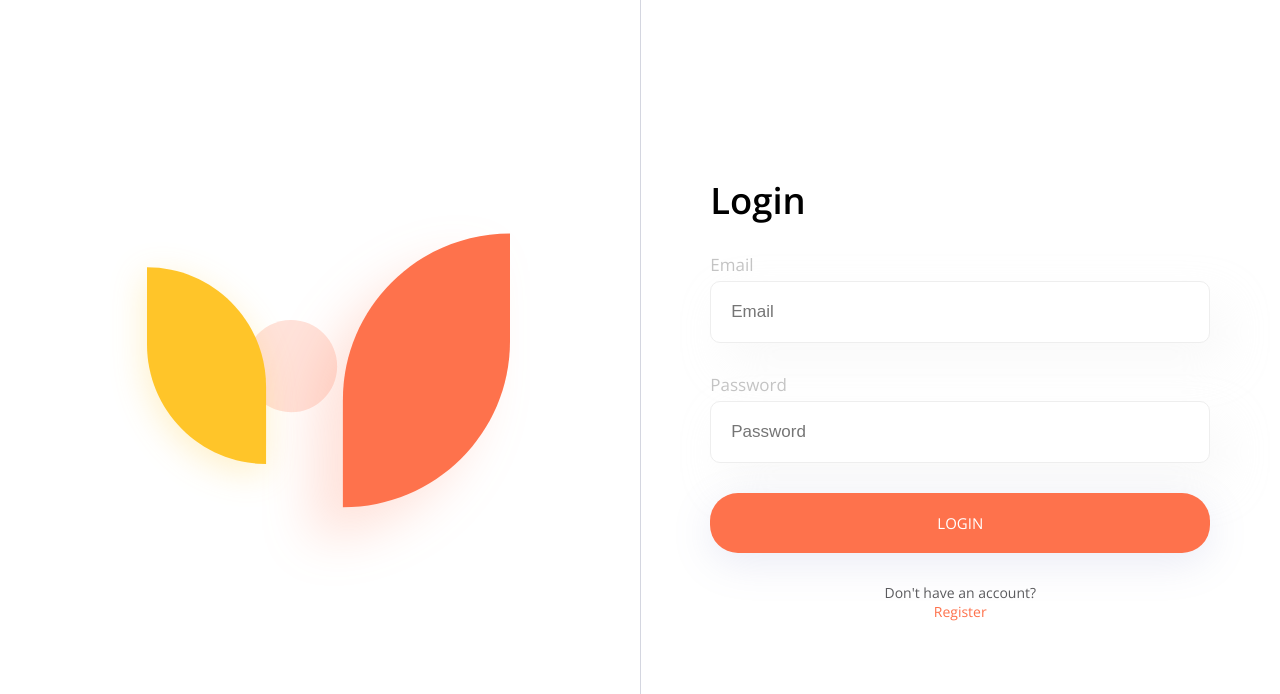
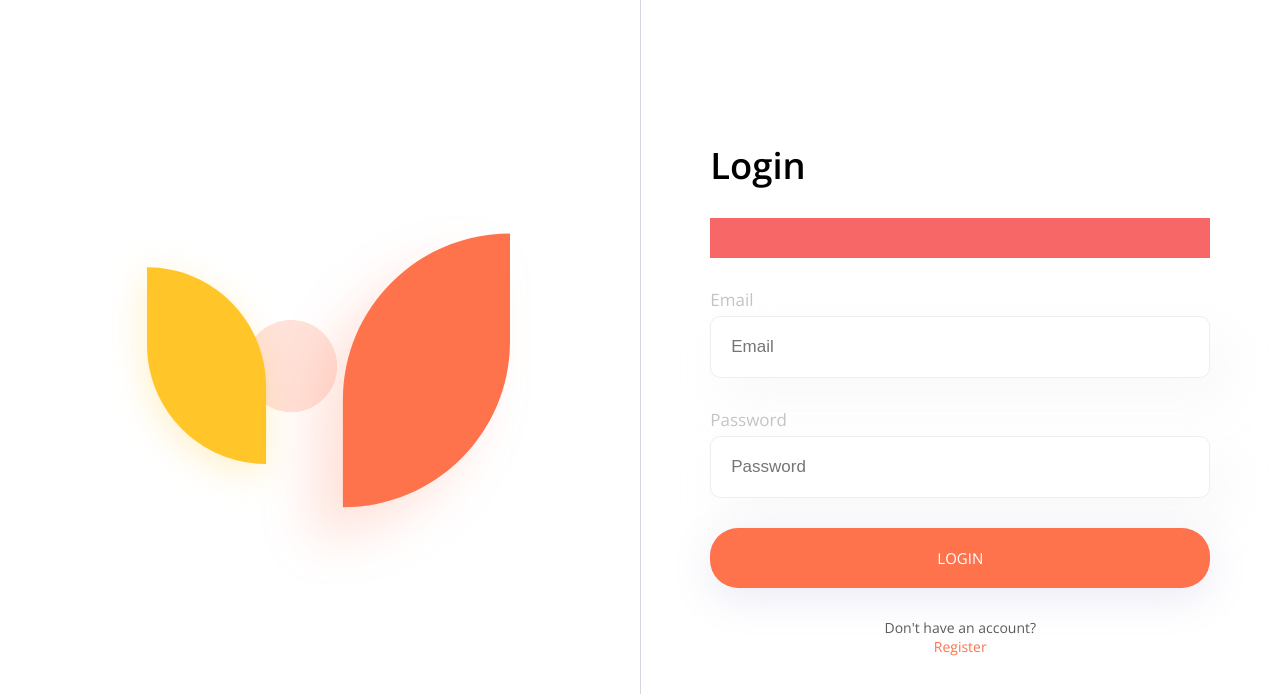
Before and after one commit to rail-sabirov/pizza-app, a React (Vite) app: page /auth/login in a window 1280 px wide. Shown: the top 694 px of the page. Built offline with nearby package versions, Linux system fonts and the light colour scheme.

Commit message:
Send Email and Password for receive JWT token

```diff
--- a/src/pages/LoginPage/LoginPage.module.css
+++ b/src/pages/LoginPage/LoginPage.module.css
@@ -38,3 +38,9 @@
 	text-decoration: none;
 	color: var(--primary-color);
 }
+
+.error {
+	background: rgb(247, 103, 103);
+	color: white;
+	padding: 20px;
+}
--- a/src/pages/LoginPage/LoginPage.tsx
+++ b/src/pages/LoginPage/LoginPage.tsx
@@ -3,20 +3,67 @@ import Button from '../../components/Button/Button';
 import Input from '../../components/Input/Input';
 import styles from './LoginPage.module.css';
 import Headling from '../../components/Headling/Headling';
-import { FormEvent, FormEventHandler } from 'react';
+import { FormEvent, FormEventHandler, useState } from 'react';
+import axios, { AxiosError } from 'axios';
+import { PREFIX } from '../../helpers/API';
+
+// Тип для данных форм
+export type LoginForm = {
+	email: { value: string };
+	password: { value: string };
+};
+
 
 export function LoginPage() {
-	const submit: FormEventHandler<HTMLFormElement> = (event: FormEvent) => {
+	// Состояние для отслеживания ошибки
+	const [error, setError] = useState<string | null>();
+
+	// Функция для отправки логина и пароля через POST запрос
+	// и получение access_token от API сервера
+	// -> (для теста a@gmail.com, 123)
+	const sendLogin = async (email: string, password: string) => {
+		try {
+			// Ожидаем получение ответа
+			const { data } = await axios.post(`${PREFIX}/auth/login`, {
+				email,
+				password
+			});
+
+			console.log('Receive data from server after send login credentials!');
+			console.log(data);
+
+		} catch(err) {
+			// Ошибка от Axios
+			if (err instanceof AxiosError) {
+				// можно так же получить response
+				setError(err.response?.data.message);
+			}
+
+		}
+	};
+
+	// Функция для отработки onSubmit формы
+	const submit: FormEventHandler<HTMLFormElement> = async (event: FormEvent) => {
 		// Тормозим процесс отправки формы
 		event.preventDefault();
 
-		// Получаем данные из формы и проеобразуем в объект
-		const data = new FormData(event.target as HTMLFormElement);
-		console.log(Object.fromEntries(data));
+		// Очищаем предыдущие ошибки
+		setError(null);
+
+		// Задаем union тип для
+		const target = event.target as typeof event.target & LoginForm;
+		const { email, password } = target;
+
+		// Логинимся
+		await sendLogin(email.value, password.value);
 	}
 
 	return (<div className={ styles['login-container'] }>
 		<Headling>Login</Headling>
+
+		<div className={styles['error']}>
+			{ error }
+		</div>
 
 		<form className={styles['form']} onSubmit={ submit }>
 			<div className={styles['field']}>
```
